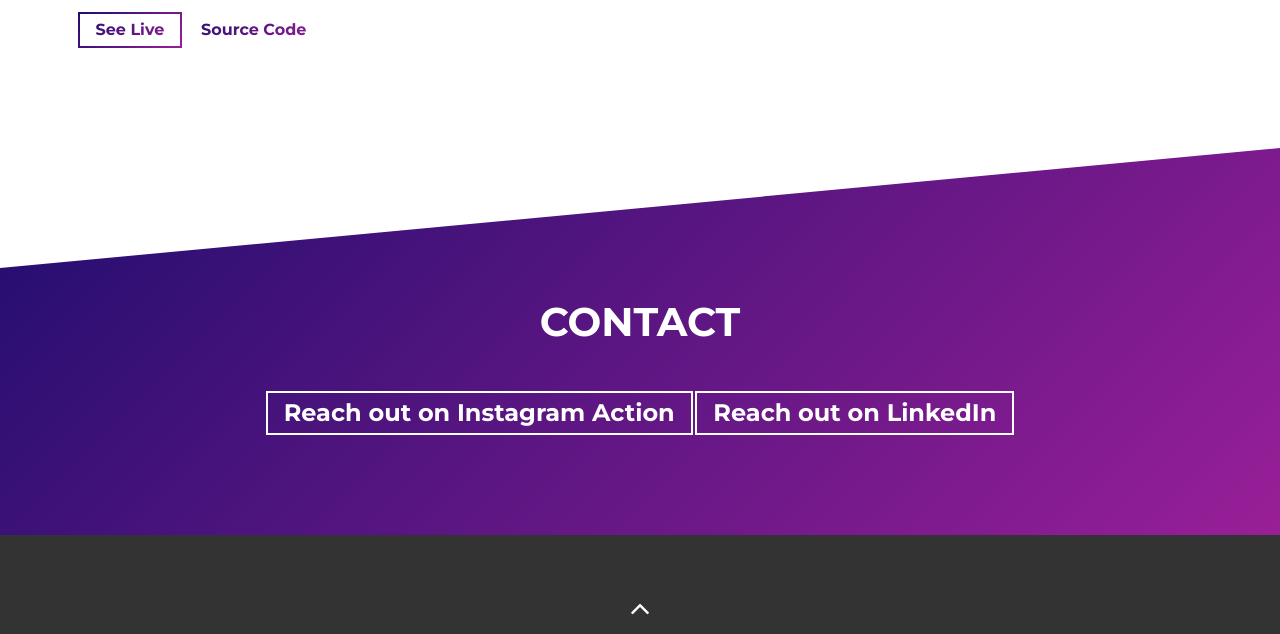
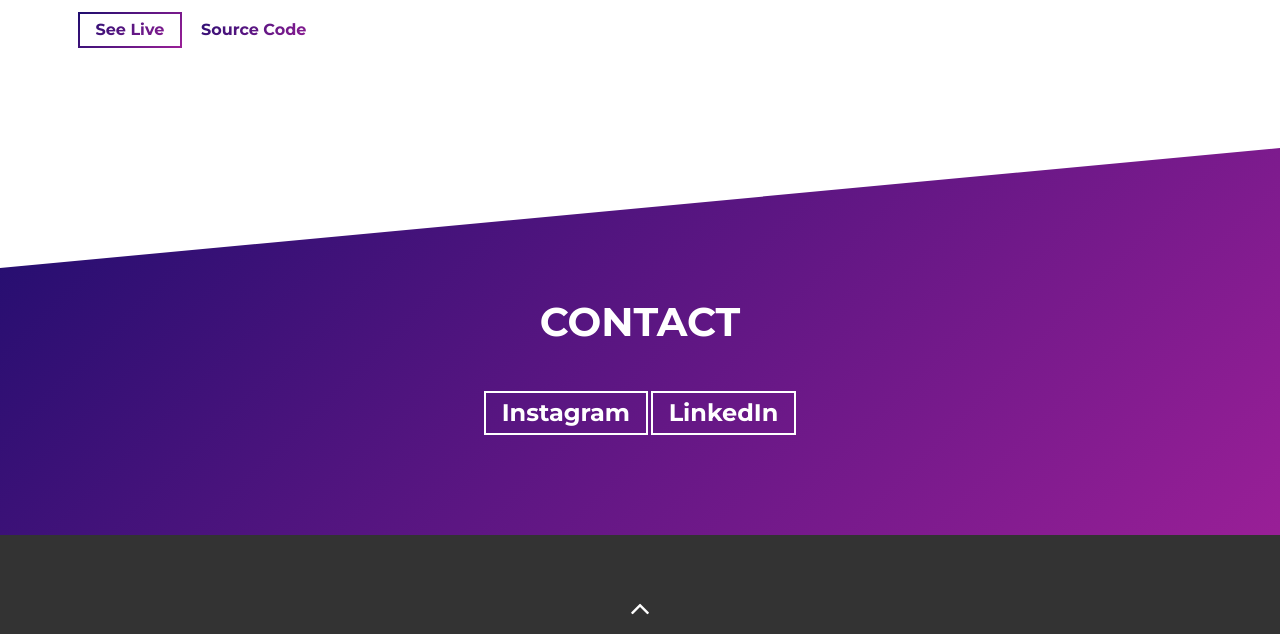
Before and after one commit to webdeveloper-fresher32/Portfolio, a website built with Parcel: page src/index.html in a window 1280 px wide. Shown: the part 1991-2625 px from the top of the page. Built offline with nearby package versions, Linux system fonts and the light colour scheme.

```diff
--- a/src/index.html
+++ b/src/index.html
@@ -207,9 +207,8 @@
           <a href="https://instagram.com/unkown._.user3?igshid=OGQ5ZDc2ODk2ZA== " class="cta-btn cta-btn--resume" target="_blank"
           >Reach Me out Here </a>
         </p> -->
-        <a rel="noreferrer" target="_blank" class="cta-btn cta-btn--resume" href="https://www.instagram.com/unkown._.user3/">Reach out on Instagram
-          Action</a>
-        <a rel="noreferrer" target="_blank" class="cta-btn cta-btn--resume" href="https://www.linkedin.com/in/ganesh-pirikirala-b711a924a">Reach out on LinkedIn</a>
+        <a rel="noreferrer" target="_blank" class="cta-btn cta-btn--resume" href="https://www.instagram.com/unkown._.user3/">Instagram</a>
+        <a rel="noreferrer" target="_blank" class="cta-btn cta-btn--resume" href="https://www.linkedin.com/in/ganesh-pirikirala-b711a924a">LinkedIn</a>
       </div>
     </div>
   </section>
```
